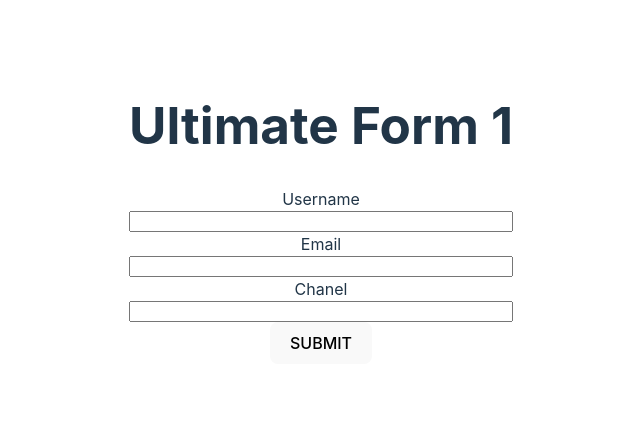
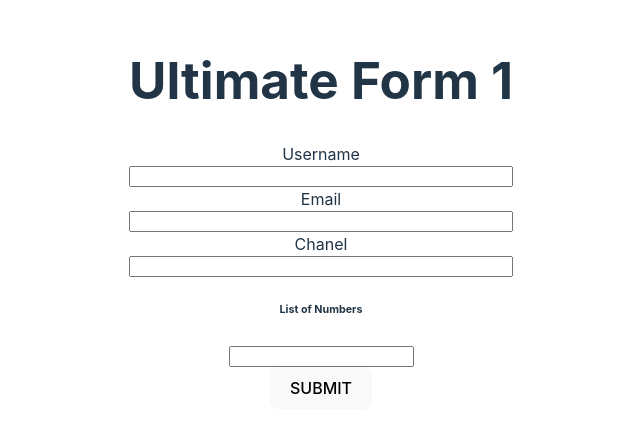
Before and after one commit to Harvester83/react-hook-form, a React (Vite) app: page / in a window 1280 px wide. Shown: the part 187-620 px from the top of the page, without its empty margins (319-959 px from the left). Built offline with nearby package versions, Linux system fonts and the light colour scheme.

Commit message:
[WIP] Add useFieldArray

```diff
--- a/src/MyForm.jsx
+++ b/src/MyForm.jsx
@@ -1,4 +1,4 @@
-import { useForm } from "react-hook-form";
+import { useForm, useFieldArray } from "react-hook-form";
 import { DevTool } from "@hookform/devtools";
 
 let renderCount = 0;
@@ -11,8 +11,14 @@
     control,
     handleSubmit,
     formState: { errors },
-  } = useForm();
+  } = useForm({
+    defaultValues: {
+      phoneNumbers: [{ number: "" }],
+    },
+  });
   // const { name, ref, onChange, onBlur } = register("username");
+
+  const { fields } = useFieldArray({ name: "phoneNumbers", control });
 
   const onSubmit = (data) => {
     console.log(data);
@@ -62,6 +68,20 @@
           <span style={{ color: "#f00", fontWeight: "bold" }}>
             {errors.chanel?.message}
           </span>
+
+          <div>
+            <h6>List of Numbers</h6>
+            {fields.map((field, index) => {
+              return (
+                <div key={field.id}>
+                  <input
+                    type="text"
+                    {...register(`phoneNumbers.${index}.number`)}
+                  />
+                </div>
+              );
+            })}
+          </div>
         </div>
         <button type="submit">SUBMIT</button>
       </form>
```
